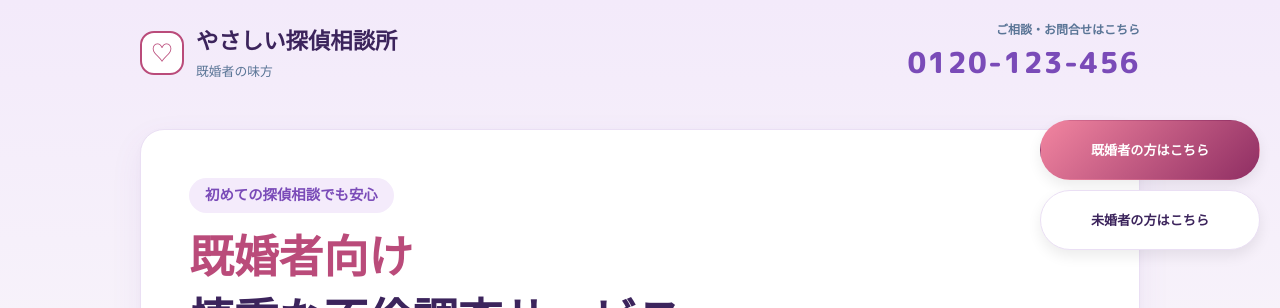
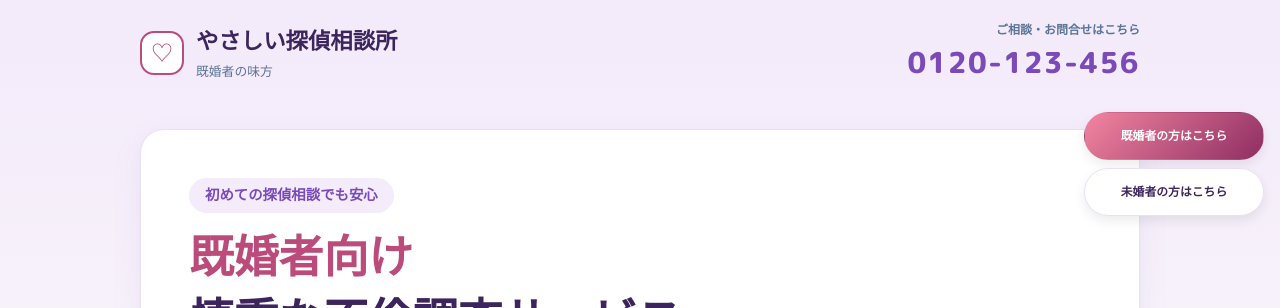
Before and after one commit to tomica1234/detective_lp, a plain HTML site: page affair.html in a window 1280 px wide. Shown: the top 308 px of the page. Drawn offline with Linux system fonts and the light colour scheme.

Commit message:
Reduce size of fixed segment switch buttons

```diff
--- a/affair.html
+++ b/affair.html
@@ -76,26 +76,26 @@
 
       .segment-switch {
         position: fixed;
-        right: 20px;
-        top: 120px;
+        right: 16px;
+        top: 112px;
         z-index: 50;
         display: grid;
-        gap: 10px;
+        gap: 8px;
       }
       .segment-btn {
         display: inline-flex;
         align-items: center;
         justify-content: center;
-        min-height: 60px;
-        width: 220px;
-        padding: 10px 14px;
+        min-height: 48px;
+        width: 180px;
+        padding: 8px 12px;
         border-radius: 999px;
-        font-size: 0.82rem;
+        font-size: 0.74rem;
         font-weight: 800;
         border: 1px solid var(--border);
         background: #fff;
         color: var(--blue-dark);
-        box-shadow: 0 6px 14px rgba(0,0,0,0.08);
+        box-shadow: 0 5px 12px rgba(0,0,0,0.08);
       }
       .segment-btn.active {
         background: linear-gradient(135deg, #f285a0, var(--pink-deep));
```
Also changed, not shown: index.html (+8 -8 lines).
